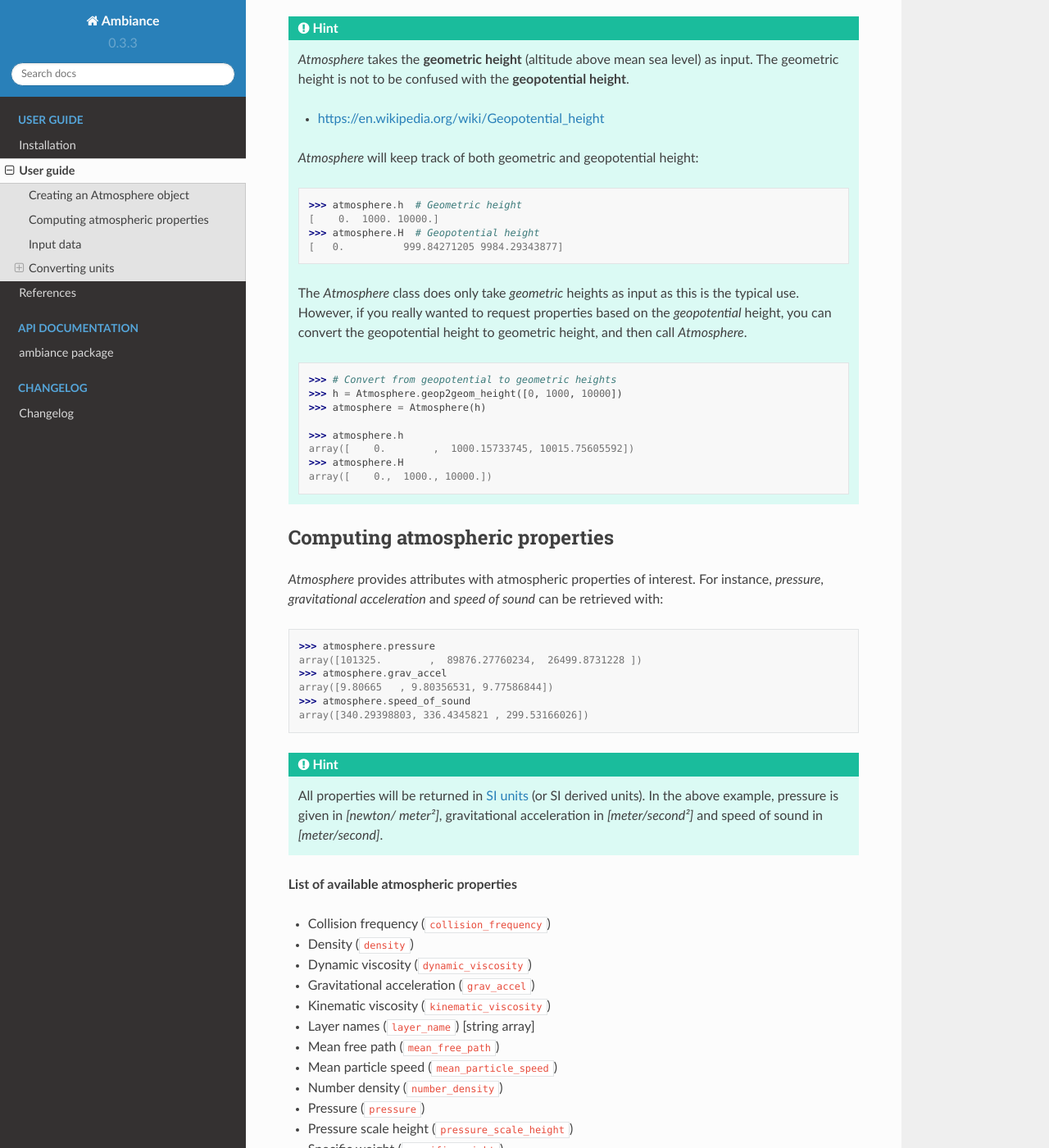
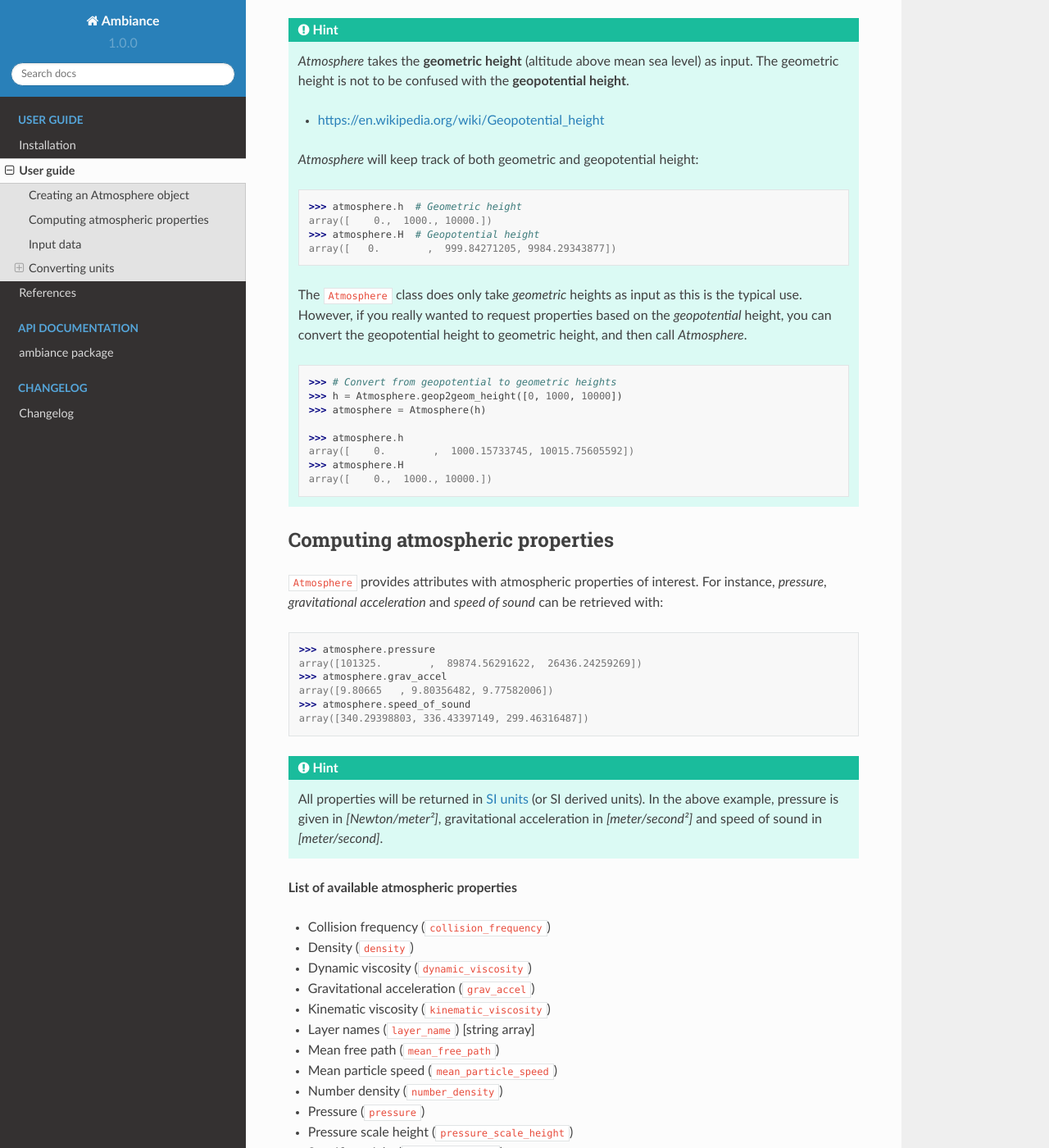
Before and after one commit to airinnova/ambiance, a Sphinx documentation site: the page built from docs/source/user_guide/detailed_user_guide.rst, in a window 1280 px wide and 1400 px high, scrolled down 464 px. Shown: the whole window at 82% size. Built offline with Sphinx 7.4.7 and the Read the Docs theme 2.0.0, drawn with Linux system fonts in a browser that asks for light colours; some of the changed text lies outside the part shown.

```diff
--- a/docs/source/user_guide/detailed_user_guide.rst
+++ b/docs/source/user_guide/detailed_user_guide.rst
@@ -4,7 +4,7 @@ User guide
 Creating an Atmosphere object
 -----------------------------
 
-|name| provides a class called `Atmosphere` from which atmospheric properties can be derived. An instance of `Atmosphere` can be created with the altitudes at which atmospheric properties are to be evaluated.
+|name| provides a class called ``Atmosphere`` from which atmospheric properties can be derived. An instance of ``Atmosphere`` can be created with the altitudes at which atmospheric properties are to be evaluated.
 
 **Example** If you wanted to know some properties at, say, *0 m*, *1000 m* and *10000 m*, all you need to do is to call `Atmosphere` with these altitudes.
 
@@ -25,11 +25,11 @@ Creating an Atmosphere object
     .. code:: python
 
         >>> atmosphere.h  # Geometric height
-        [    0.  1000. 10000.]
+        array([    0.,  1000., 10000.])
         >>> atmosphere.H  # Geopotential height
-        [   0.          999.84271205 9984.29343877]
+        array([   0.        ,  999.84271205, 9984.29343877])
 
-    The `Atmosphere` class does only take *geometric* heights as input as this is the typical use. However, if you really wanted to request properties based on the *geopotential* height, you can convert the geopotential height to geometric height, and then call `Atmosphere`.
+    The ``Atmosphere`` class does only take *geometric* heights as input as this is the typical use. However, if you really wanted to request properties based on the *geopotential* height, you can convert the geopotential height to geometric height, and then call `Atmosphere`.
 
     .. code:: python
 
@@ -45,21 +45,21 @@ Creating an Atmosphere object
 Computing atmospheric properties
 --------------------------------
 
-`Atmosphere` provides attributes with atmospheric properties of interest. For instance, *pressure*, *gravitational acceleration* and *speed of sound* can be retrieved with:
+``Atmosphere`` provides attributes with atmospheric properties of interest. For instance, *pressure*, *gravitational acceleration* and *speed of sound* can be retrieved with:
 
 .. code:: python
 
     >>> atmosphere.pressure
-    array([101325.        ,  89876.27760234,  26499.8731228 ])
+    array([101325.        ,  89874.56291622,  26436.24259269])
     >>> atmosphere.grav_accel
-    array([9.80665   , 9.80356531, 9.77586844])
+    array([9.80665   , 9.80356482, 9.77582006])
     >>> atmosphere.speed_of_sound
-    array([340.29398803, 336.4345821 , 299.53166026])
+    array([340.29398803, 336.43397149, 299.46316487])
 
 
 .. hint::
 
-    All properties will be returned in `SI units`_ (or SI derived units). In the above example, pressure is given in *[newton/ meter²]*, gravitational acceleration in *[meter/second²]* and speed of sound in *[meter/second]*.
+    All properties will be returned in `SI units`_ (or SI derived units). In the above example, pressure is given in *[Newton/meter²]*, gravitational acceleration in *[meter/second²]* and speed of sound in *[meter/second]*.
 
 **List of available atmospheric properties**
 
@@ -81,7 +81,7 @@ Computing atmospheric properties
 
 **Layer names**
 
-`Atmosphere` also provides a special attribute called `layer_name` which returns the layer name(s) corresponding to the input height(s). Example:
+``Atmosphere`` also provides a special attribute called ``layer_name`` which returns the layer name(s) corresponding to the input height(s). Example:
 
 .. code:: python
 
@@ -92,7 +92,7 @@ Computing atmospheric properties
     array([['stratosphere', 'mesosphere'],
            ['troposphere', 'stratosphere']], dtype='<U53')
 
-The attribute `layer_name` returns a *Numpy* string array which can be further manipulated in many ways.
+The attribute ``layer_name`` returns a *Numpy* string array which can be further manipulated in many ways.
 
 .. seealso::
 
@@ -101,7 +101,7 @@ The attribute `layer_name` returns a *Numpy* string array which can be further m
 Input data
 ----------
 
-The height data passed to `Atmosphere` can be a single value (integers, floats), a vector (list, tuple, *Numpy* vector) or a matrix (iterable of an iterable, *Numpy* matrix). The heights do not have to be ordered in any specific way.
+The height data passed to ``Atmosphere`` can be a single value (integer, float), a vector (list, tuple, *Numpy* vector) or a matrix (iterable of an iterable, *Numpy* matrix). The heights do not have to be ordered in any specific way.
 
 .. code:: python
 
@@ -115,6 +115,7 @@ The height data passed to `Atmosphere` can be a single value (integers, floats),
 
     >>> # ===== Matrix input =====
     >>> Atmosphere([3000, 12000, 36000]).grav_accel
+    array([9.79740029, 9.76972952, 9.69651134])
     >>> Atmosphere([[3000, 12000], [0, -3000]]).grav_accel
     array([[9.79740029, 9.76972952],
            [9.80665   , 9.81591282]])
--- a/src/ambiance/__version__.py
+++ b/src/ambiance/__version__.py
@@ -2,5 +2,5 @@
 Version
 """
 
-VERSION = (0, 3, 3)
+VERSION = (1, 0, 0)
 __version__ = '.'.join(map(str, VERSION))
```
Also changed, not shown: docs/source/CHANGELOG.rst (+16 -0 lines), 3 other files.
